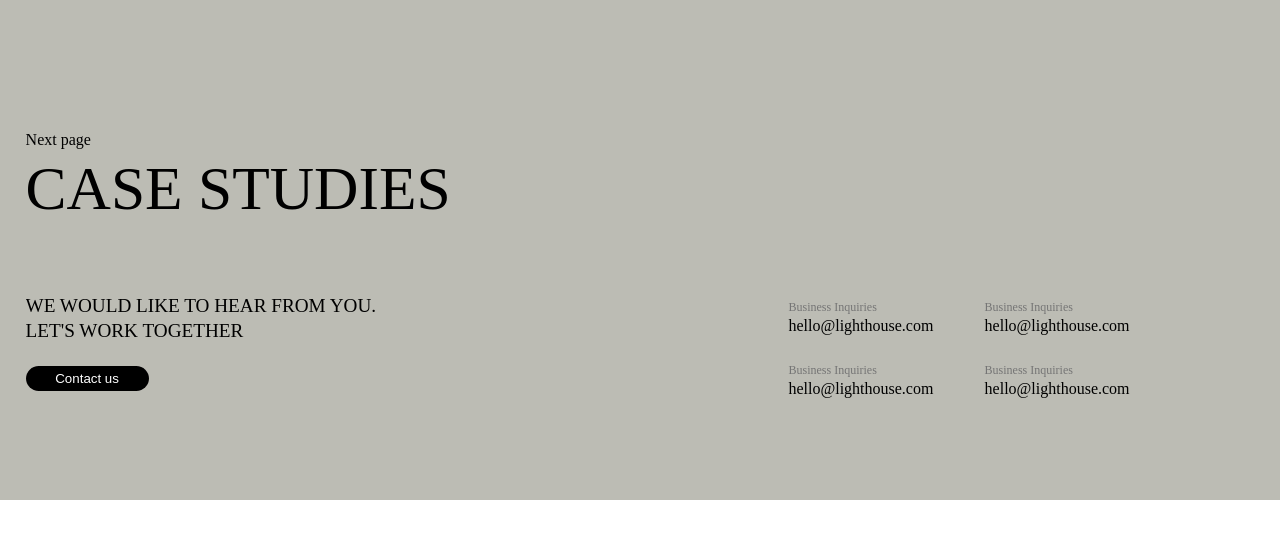
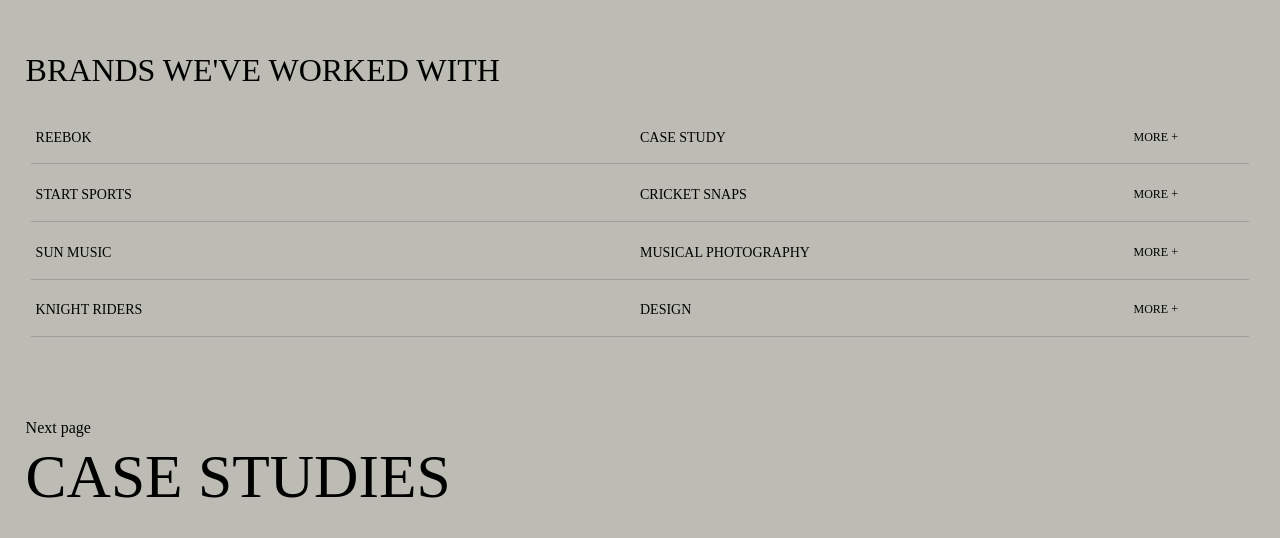
Before and after one commit to muhsinkamil/loveearth, a React (Vite) app: page / in a window 1280 px wide. Shown: the part 1169-1707 px from the top of the page. Before the commit the page ends 1669 px from the top, so only its background shows below. Built offline with nearby package versions, Linux system fonts and the light colour scheme.

Commit message:
add accordion component

```diff
--- /dev/null
+++ b/src/components/Accordion/index.tsx
@@ -0,0 +1,33 @@
+import React, { useState } from 'react';
+import AccordionItem from '../AccordionItem';
+
+type AccordionProps = {
+  accContent: {
+    accName: string;
+    category: string;
+    expandedContent: string;
+  }[];
+};
+
+function Accordion({ accContent }: AccordionProps) {
+  const [expanded, setExpanded] = useState<false | number>(false);
+
+  console.log({ accContent });
+
+  return (
+    <>
+      {accContent.map((accItem, i) => (
+        <AccordionItem
+          i={i}
+          isActive={expanded}
+          setActive={setExpanded}
+          title={accItem.accName}
+          category={accItem.category}
+          content={accItem.expandedContent}
+        />
+      ))}
+    </>
+  );
+}
+
+export default Accordion;
--- a/src/components/AccordionItem/index.tsx
+++ b/src/components/AccordionItem/index.tsx
@@ -1,12 +1,13 @@
-import { AnimatePresence, motion } from "framer-motion";
-import "./styles.scss";
+import { AnimatePresence, motion } from 'framer-motion';
+import './styles.scss';
 
 type Props = {
   i: number;
-  isActive: number;
+  isActive: number | false;
   setActive: (index: false | number) => void;
   title: string;
   content: any;
+  category: string;
 };
 
 export default function AccordionItem({
@@ -15,27 +16,35 @@
   isActive,
   title,
   content,
+  category,
 }: Props) {
   const isOpen = isActive === i;
   return (
     <div className="acc-item">
       <motion.div
         style={{
-          padding: "5px",
-          cursor: "pointer",
-          margin: "5px",
+          padding: '5px',
+          margin: '5px',
         }}
-        className={isOpen ? "acc-item-open" : "acc-item-not-open"}
-        onClick={() => setActive(isOpen ? false : i)}
+        className={isOpen ? 'acc-item-open' : 'acc-item-not-open'}
       >
         <div
           style={{
-            display: "flex",
-            justifyContent: "space-between",
+            display: 'grid',
+            justifyContent: 'space-between',
+            cursor: 'pointer',
+            padding: '1vw 0',
+            fontSize: '14px',
+            gridTemplateColumns: '50% 40% 10%',
+            textTransform: 'uppercase',
           }}
+          onClick={() => setActive(isOpen ? false : i)}
         >
           {title}
-          <span style={{ padding: "0 10px" }}>{isOpen ? `-` : `+`}</span>
+          <span>{category}</span>
+          <span style={{ padding: '0 10px', fontSize: '12px' }}>
+            {isOpen ? `LESS -` : `MORE +`}
+          </span>
         </div>
         <AnimatePresence>
           {isOpen && (
@@ -47,7 +56,7 @@
               variants={{
                 open: {
                   opacity: 1,
-                  height: "auto",
+                  height: 'auto',
                 },
                 collapsed: {
                   opacity: 0,
@@ -55,8 +64,24 @@
                 },
               }}
               transition={{ duration: 0.3, ease: [0.04, 0.62, 0.23, 0.98] }}
+              style={{
+                display: 'grid',
+                gridTemplateColumns: '50% 40% 10%',
+              }}
             >
-              {content}
+              <div style={{ width: '50%' }} />
+              <div
+                style={{
+                  marginBottom: '1.4vw',
+                  fontSize: '14px',
+                  lineHeight: 1.2,
+                  fontWeight: 300,
+                  gridColumn: 2 / 3,
+                }}
+              >
+                {content}
+              </div>
+              <div style={{ width: '40%' }} />
             </motion.div>
           )}
         </AnimatePresence>
--- a/src/components/AccordionItem/styles.scss
+++ b/src/components/AccordionItem/styles.scss
@@ -1,5 +1,8 @@
 .acc-item {
   position: relative;
+
+  // padding: 1.2vw 0;
+  // color: #2a2a2a;
 
   transition: border-bottom 150ms ease-in-out;
   transition-delay: 150ms;
@@ -11,7 +14,7 @@
 }
 
 .acc-item::after {
-  content: "";
+  content: '';
   position: absolute;
   left: 5px;
   bottom: 0;
@@ -54,10 +57,14 @@
 
 .acc-item-open {
   border-bottom: 1px solid rgb(45, 45, 45);
+
+  .expanded-content {
+    // padding: 1.3vw 0;
+  }
 }
 
 .acc-item-not-open {
-  border-bottom: 1px solid rgb(222, 222, 222);
+  border-bottom: 1px solid rgb(162, 155, 155);
 
   transition: border-bottom 100ms ease-in-out;
   transition-delay: 100ms;
--- a/src/components/index.ts
+++ b/src/components/index.ts
@@ -2,5 +2,6 @@
 import Navbar from './Navbar';
 import LoadingScreen from './LoadingScreen';
 import AccordionItem from './AccordionItem';
+import Accordion from './Accordion';
 
-export { Navbar, Header, LoadingScreen, AccordionItem };
+export { Navbar, Header, LoadingScreen, AccordionItem, Accordion };
--- a/src/pages/Home.tsx
+++ b/src/pages/Home.tsx
@@ -1,5 +1,5 @@
 import { motion, useTransform, useViewportScroll } from 'framer-motion';
-import { Header } from '../components';
+import { Accordion, Header } from '../components';
 import withLoadingScreen from '../hoc/pageTransition';
 import Button from '../components/Button';
 import portfolio from '../../assets/portfolio.mp4';
@@ -9,13 +9,16 @@
 import Footer from '../components/Footer';
 import withFooter from '../hoc/footerHOC';
 import withNavBar from '../hoc/NavHOC';
+import { brandsWorked } from '../translations/brandsWorked';
 
 const Home = () => {
   const { scrollY, scrollYProgress } = useViewportScroll();
 
-  console.log({ scrollYProgress, scrollY });
-
-  const width = useTransform(scrollYProgress, [0, 0.8], [400, 1500]);
+  const width = useTransform(
+    scrollYProgress,
+    [0, 0.8],
+    [400, window.innerWidth + 800],
+  );
 
   return (
     <>
@@ -87,11 +90,17 @@
           </div>
         </section>
       </motion.div>
-      <div className="portfolio">
+      <div className="portfolio" style={{ overflow: 'hidden' }}>
         <motion.video loop muted autoPlay style={{ width }}>
           <source src={portfolio} type="video/mp4" />
         </motion.video>
       </div>
+
+      <section className="collabs std-container">
+        <h3 className="brands-worked">brands we've worked with</h3>
+
+        <Accordion accContent={brandsWorked} />
+      </section>
     </>
   );
 };
--- a/src/pages/home.styles.scss
+++ b/src/pages/home.styles.scss
@@ -37,6 +37,16 @@
   margin-bottom: 8vw;
 }
 
+.collabs {
+  .brands-worked {
+    font-size: 2.5vw;
+    text-transform: uppercase;
+    line-height: 1;
+    font-weight: 400;
+    margin-bottom: 2vw;
+  }
+}
+
 @media only screen and (max-width: 800px) {
   .about-section-container {
     flex-direction: column;
--- a/src/styles/globalrules.scss
+++ b/src/styles/globalrules.scss
@@ -19,6 +19,10 @@
   -ms-overflow-style: none;
 }
 
+::selection {
+  background: #a2a09c;
+}
+
 p {
   font-size: 14px;
   line-height: 1.2;
--- /dev/null
+++ b/src/translations/brandsWorked.ts
@@ -0,0 +1,48 @@
+const brandsWorked = [
+  {
+    accName: 'Reebok',
+    category: 'Case study',
+    expandedContent:
+      'Digitas Liquorice is owned by the\
+Publicis Groupe - one of the world’s \
+leading communications groups.\
+They brought us in to assist with the redesign of four Unilever brand\
+websites - starting with wireframes and ending \
+with high-fidelity designs which were then handed over to the Unilever development team.',
+  },
+  {
+    accName: 'Start sports',
+    category: 'Cricket Snaps',
+    expandedContent:
+      'Digitas Liquorice is owned by the\
+Publicis Groupe - one of the world’s \
+leading communications groups.\
+They brought us in to assist with the redesign of four Unilever brand\
+websites - starting with wireframes and ending \
+with high-fidelity designs which were then handed over to the Unilever development team.',
+  },
+  {
+    accName: 'Sun Music',
+    category: 'Musical Photography',
+    expandedContent:
+      'Digitas Liquorice is owned by the\
+Publicis Groupe - one of the world’s \
+leading communications groups.\
+They brought us in to assist with the redesign of four Unilever brand\
+websites - starting with wireframes and ending \
+with high-fidelity designs which were then handed over to the Unilever development team.',
+  },
+  {
+    accName: 'Knight Riders',
+    category: 'Design',
+    expandedContent:
+      'Digitas Liquorice is owned by the\
+Publicis Groupe - one of the world’s \
+leading communications groups.\
+They brought us in to assist with the redesign of four Unilever brand\
+websites - starting with wireframes and ending \
+with high-fidelity designs which were then handed over to the Unilever development team.',
+  },
+];
+
+export { brandsWorked };
```
